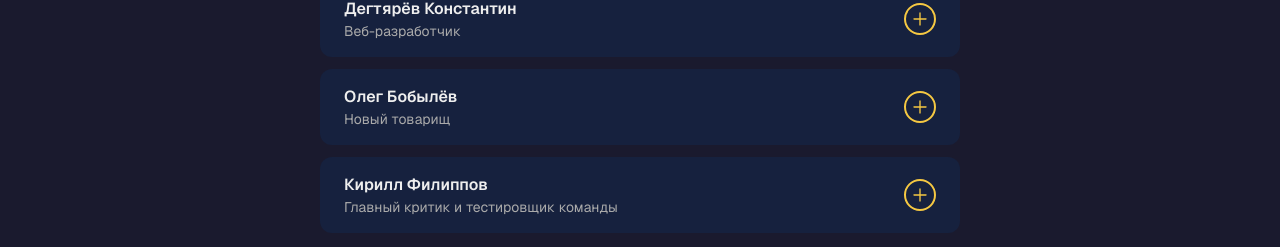
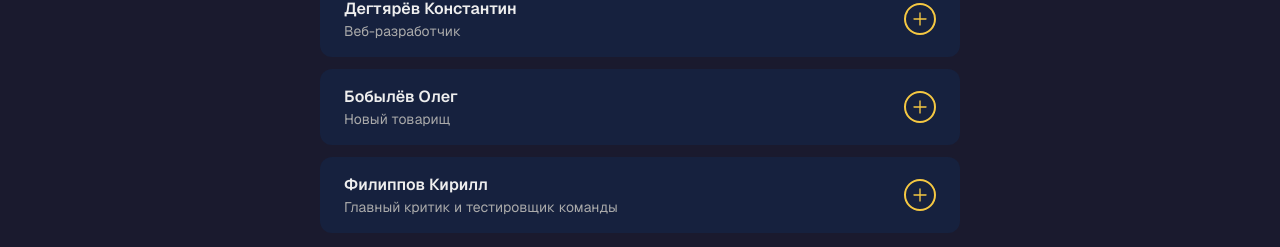
Before and after one commit to 37Bantik/radiohats, a Next.js app: page /team in a window 1280 px wide. Shown: the part 497-744 px from the top of the page. Built offline with nearby package versions, Linux system fonts and the light colour scheme.

Commit message:
Fix-team-name-format

```diff
--- a/scripts/generate-pptx.ts
+++ b/scripts/generate-pptx.ts
@@ -210,8 +210,8 @@ const team = [
   { name: "Алабин Михаил", role: "Лидер команды" },
   { name: "Никитин Ярослав", role: "Заместитель" },
   { name: "Дегтярёв Константин", role: "Веб-разработчик" },
-  { name: "Олег Бобылёв", role: "Техническая часть" },
-  { name: "Кирилл Филиппов", role: "Критик и тестировщик" },
+  { name: "Бобылёв Олег", role: "Техническая часть" },
+  { name: "Филиппов Кирилл", role: "Критик и тестировщик" },
 ];
 team.forEach((m, i) => {
   slide.addText(`${m.name} — ${m.role}`, {
--- a/src/data/team.ts
+++ b/src/data/team.ts
@@ -24,13 +24,13 @@ export const teamMembers: TeamMember[] = [
       "Веб-разработчик. Отвечает за создание и поддержку цифровых проектов команды, включая этот сайт.",
   },
   {
-    name: "Олег Бобылёв",
+    name: "Бобылёв Олег",
     role: "Новый товарищ",
     description:
       "Новый товарищ, чинит танки. Мастер своего дела, отвечает за техническую часть и восстановление легендарной техники.",
   },
   {
-    name: "Кирилл Филиппов",
+    name: "Филиппов Кирилл",
     role: "Главный критик и тестировщик команды",
     description:
       "Критикует проекты, тестирует ПО. Незаменимый специалист.",
```
